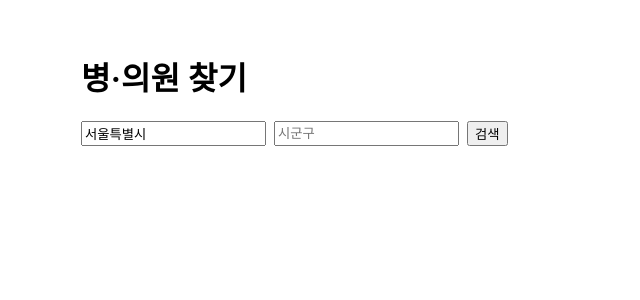
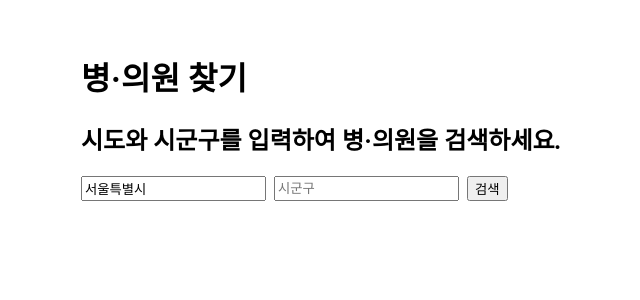
Before and after one commit to 424on/hospital-clinic-finder-toy-prj, a Next.js app: page / in a window 1280 px wide. Shown: the top 300 px of the page, without its empty margins (199-839 px from the left). Built offline with nearby package versions, Linux system fonts and the light colour scheme.

Commit message:
feat: Add Explain

```diff
--- a/src/app/page.tsx
+++ b/src/app/page.tsx
@@ -31,6 +31,7 @@ export default function Home() {
   return (
     <main style={{ padding: 24, maxWidth: 720, margin: "0 auto" }}>
       <h1>병·의원 찾기</h1>
+      <h2>시도와 시군구를 입력하여 병·의원을 검색하세요.</h2>
 
       <div style={{ display: "flex", gap: 8, margin: "16px 0" }}>
         <input value={sido} onChange={(e) => setSido(e.target.value)} placeholder="시도" />
```
